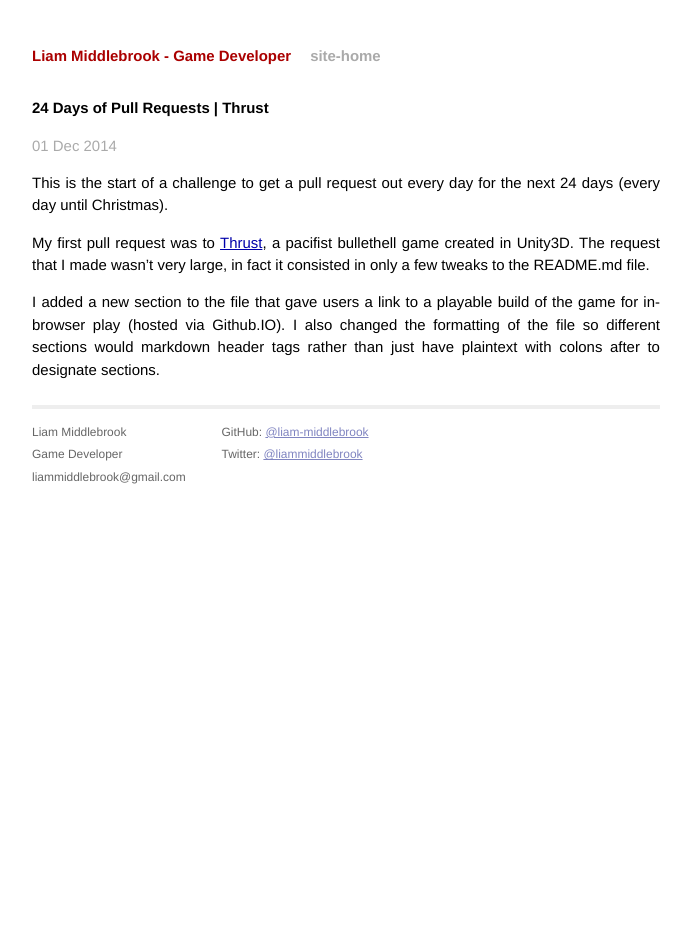
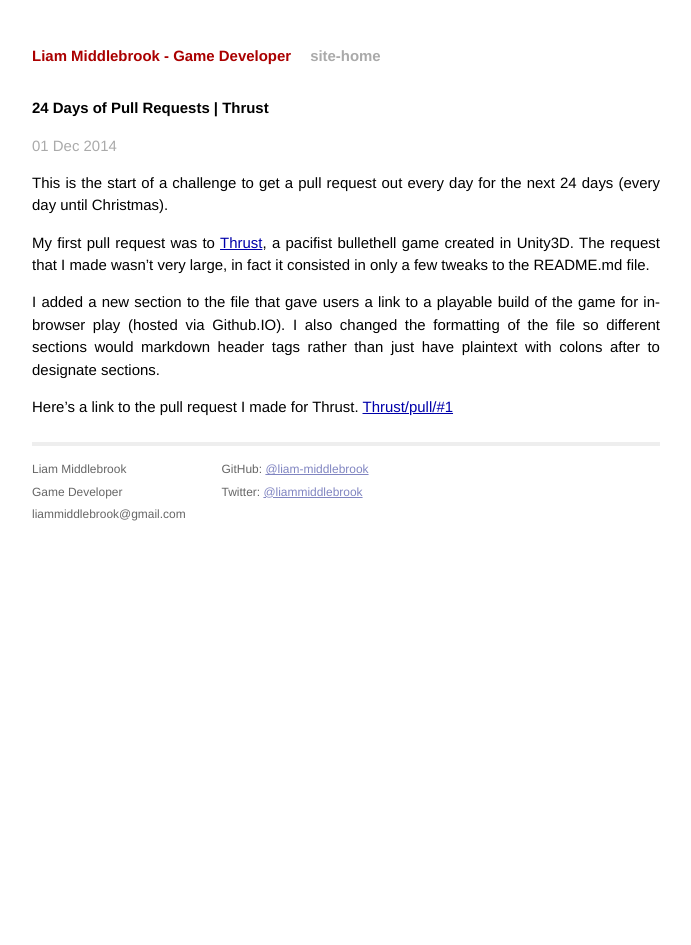
Before and after one commit to liam-middlebrook/blog, a Jekyll site: the page built from _posts/2014-12-01-pulls-01-thrust.markdown, in a window 1280 px wide. Shown: the whole page, without its empty margins (294-985 px from the left). Built offline with Jekyll 4.4.1, drawn with Linux system fonts in a browser that asks for light colours; Markdown is read by kramdown in place of the engine named in the settings.

Commit message:
Added PR link

```diff
--- a/_posts/2014-12-01-pulls-01-thrust.markdown
+++ b/_posts/2014-12-01-pulls-01-thrust.markdown
@@ -14,3 +14,6 @@ I added a new section to the file that gave users a link to a playable build
 of the game for in-browser play (hosted via Github.IO). I also changed the
 formatting of the file so different sections would markdown header tags
 rather than just have plaintext with colons after to designate sections.
+
+Here's a link to the pull request I made for Thrust.
+[Thrust/pull/#1](https://github.com/ssternklar/Thrust/pull/1)
```
